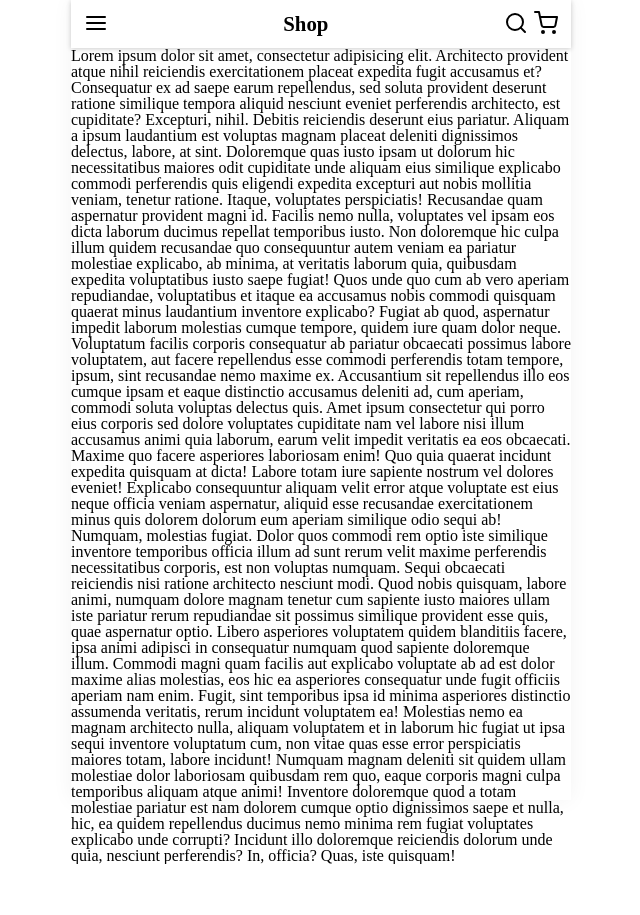
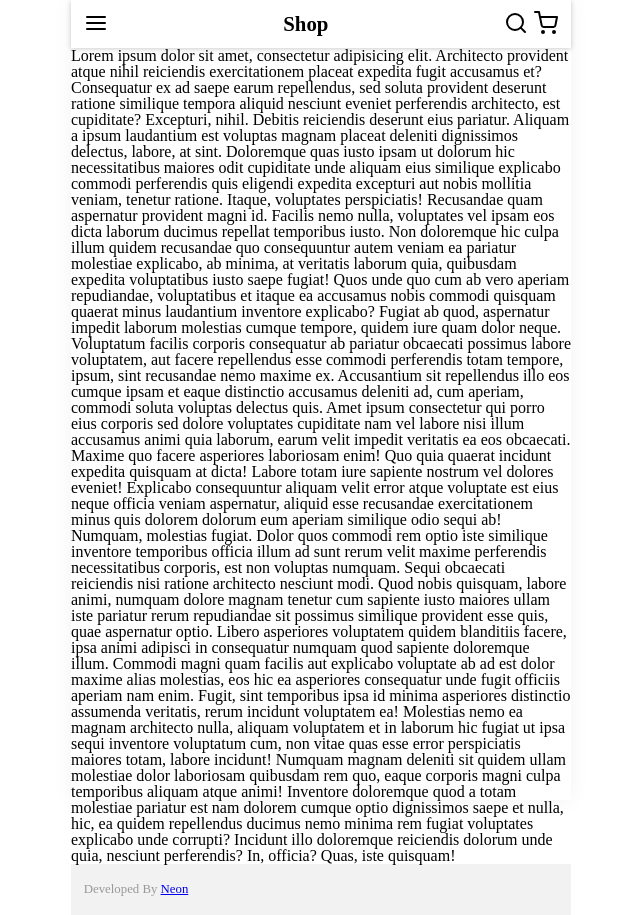
Before and after one commit to hjhj97/vue3-ts-mobile-shop, a Vue app: page / in a window 1280 px wide. Shown: the whole page, without its empty margins (319-959 px from the left). Before the commit the page ends 864 px from the top, so only its background shows below. Built offline with nearby package versions, Linux system fonts and the light colour scheme.

Commit message:
feat : foot 추가

```diff
--- a/src/App.vue
+++ b/src/App.vue
@@ -2,15 +2,17 @@
 	<mobile-layout>
 		<Header />
 		<router-view />
+		<Footer />
 	</mobile-layout>
 </template>
 <script lang="ts">
 	import { defineComponent } from 'vue';
+	import Footer from './components/common/Footer.vue';
 	import Header from './components/common/Header.vue';
 	import MobileLayout from './components/layouts/MobileLayout.vue';
 
 	export default defineComponent({
-		components: { MobileLayout, Header },
+		components: { MobileLayout, Header, Footer },
 		setup() {
 			return {};
 		},
--- a/src/assets/css/common.css
+++ b/src/assets/css/common.css
@@ -5,6 +5,7 @@
 	--font-size-mid: 1.7rem;
 	--font-size-small: 1.3rem;
 	--font-size-x-small: 1.1rem;
+	--font-size-xx-small: 0.8rem;
 
 	--space-xx-small: 0.4rem;
 	--space-x-small: 0.8rem;
--- /dev/null
+++ b/src/components/common/Footer.vue
@@ -0,0 +1,29 @@
+<template>
+	<footer>
+		<div>
+			<p>
+				Developed By
+				<a href="https://github.com/hjhj97"> Neon </a>
+			</p>
+		</div>
+	</footer>
+</template>
+
+<script lang="ts">
+	import { defineComponent } from 'vue';
+
+	export default defineComponent({
+		setup() {
+			return {};
+		},
+	});
+</script>
+
+<style scoped>
+	footer {
+		padding: var(--space-small) var(--space-x-small);
+		font-size: var(--font-size-xx-small);
+		color: #999;
+		background-color: #f2f2f2;
+	}
+</style>
```
